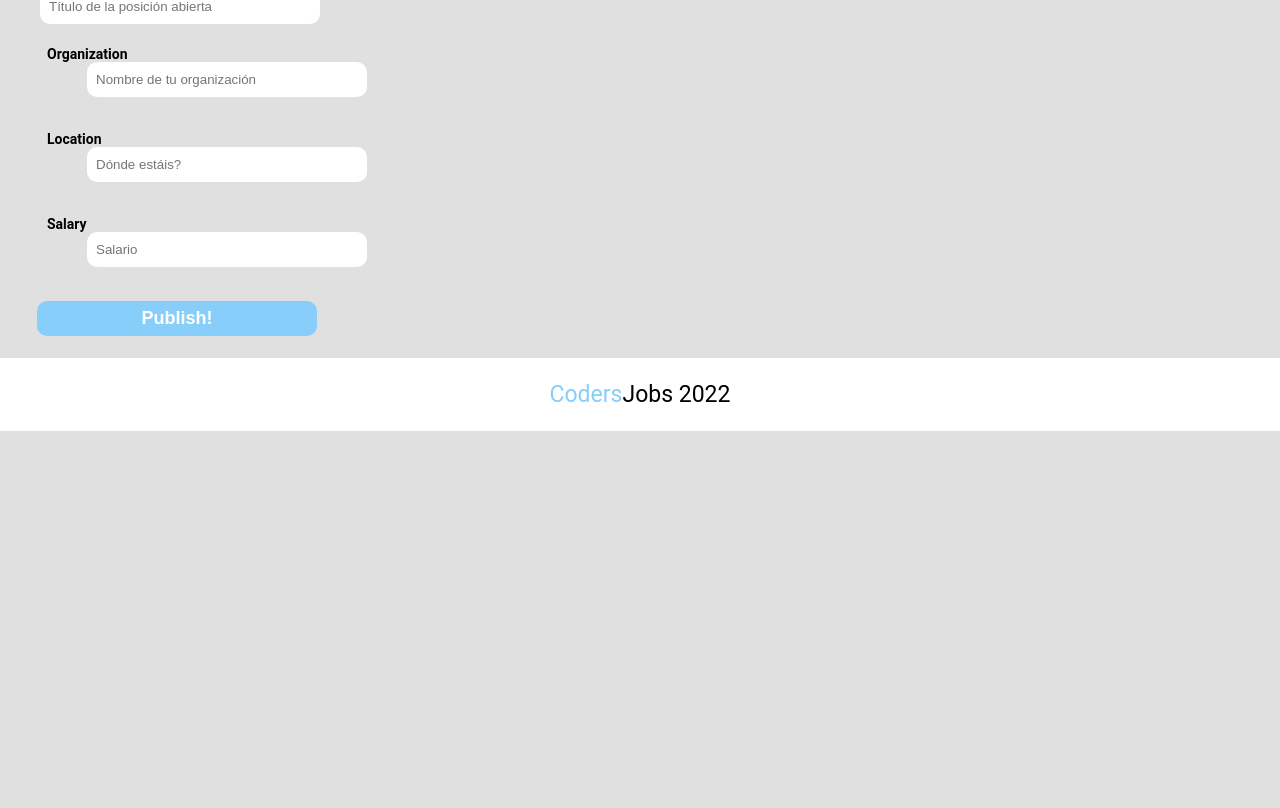
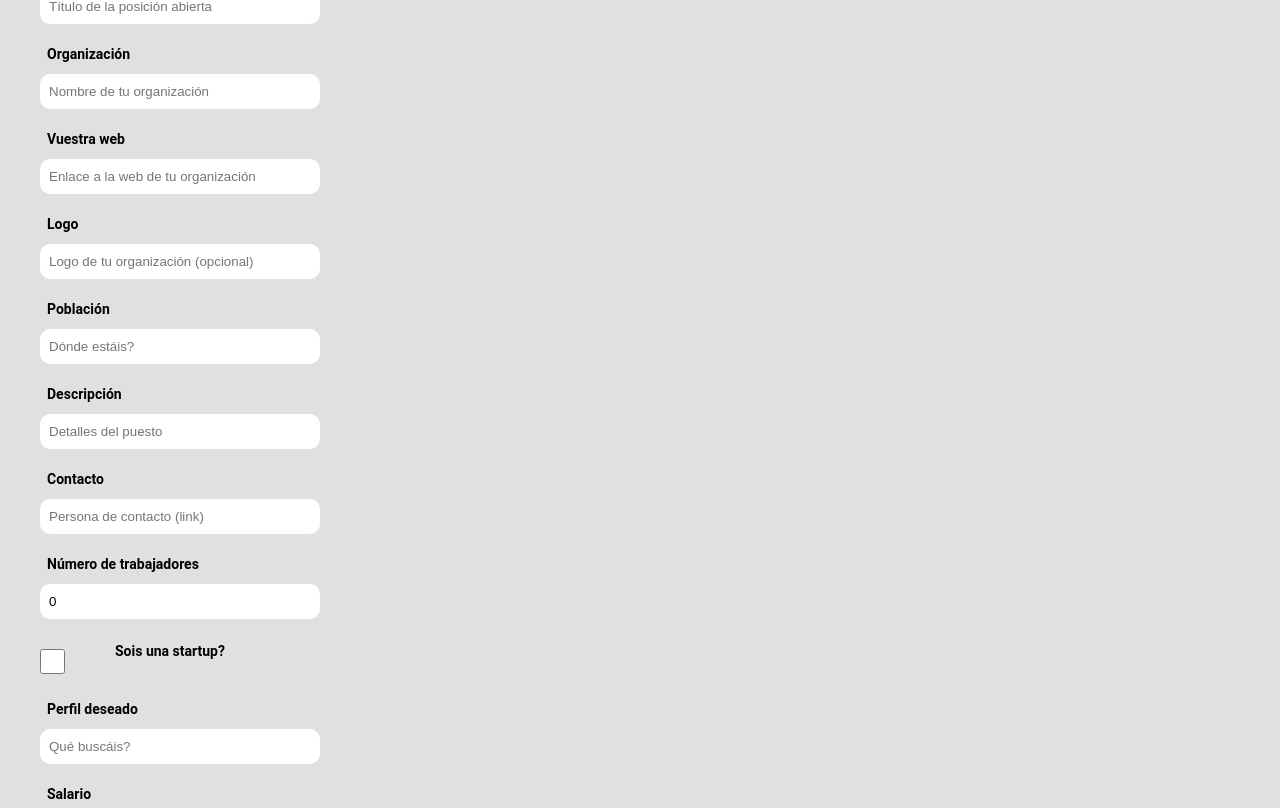
Before and after one commit to DavidLlobet/CodersJobs-FrontEnd, a React (Create React App) app: page /login in a window 1280 px wide. Shown: the part 472-1280 px from the top of the page. Before the commit the page ends 903 px from the top, so only its background shows below. Built offline with nearby package versions, Linux system fonts and the light colour scheme.

Commit message:
Added all fields according to global interface

```diff
--- a/src/components/JobForm/JobForm.scss
+++ b/src/components/JobForm/JobForm.scss
@@ -15,6 +15,12 @@
     margin-left: 47px;
     margin-bottom: 12px;
   }
+  &__label2 {
+    font-size: 14px;
+    font-weight: 700;
+    margin-left: 47px;
+    margin-bottom: 12px;
+  }
 
   &__input {
     display: block;
@@ -25,6 +31,20 @@
     margin-left: 40px;
     width: 280px;
     padding: 9px;
+  }
+
+  &__input2 {
+    display: block;
+    border: none;
+    border-radius: 10px;
+    height: 35px;
+    margin-bottom: 22px;
+    margin-left: 40px;
+    width: 25px;
+  }
+
+  &__checkbox {
+    float: inline-start;
   }
 
   &__button {
--- a/src/components/JobForm/JobForm.tsx
+++ b/src/components/JobForm/JobForm.tsx
@@ -1,18 +1,22 @@
 import { useState, FormEvent, ChangeEvent } from "react";
 import "./JobForm.scss";
+import { IJob } from "../../interfaces/interfaces";
 
 const JobForm = (): JSX.Element => {
-  interface Job {
-    title: string;
-    company: string;
-    location: string;
-    salary: number | string;
-  }
-  const initialJobDataForm: Job = {
+  const initialJobDataForm: IJob = {
     title: "",
     company: "",
+    companyAnchor: "",
+    jobAnchor: "",
+    description: "",
+    contactPerson: "",
+    salary: 0,
+    numberOfWorkers: 0,
+    startup: false,
     location: "",
-    salary: "",
+    desiredProfile: "",
+    image: "",
+    releaseDate: new Date(Date.now()),
   };
 
   const [jobData, SetJobData] = useState(initialJobDataForm);
@@ -23,8 +27,17 @@ const JobForm = (): JSX.Element => {
     const actualJobData = {
       title: jobData.title,
       company: jobData.company,
+      companyAnchor: jobData.companyAnchor,
+      jobAnchor: jobData.jobAnchor,
+      description: jobData.description,
+      contactPerson: jobData.contactPerson,
+      salary: jobData.salary,
+      numberOfWorkers: jobData.numberOfWorkers,
+      startup: jobData.startup,
       location: jobData.location,
-      salary: jobData.salary,
+      desiredProfile: jobData.desiredProfile,
+      image: jobData.image,
+      releaseDate: new Date(Date.now()),
     };
 
     SetJobData(actualJobData);
@@ -39,7 +52,7 @@ const JobForm = (): JSX.Element => {
       <form className="job-form" onSubmit={onSubmitData}>
         <div className="job-form__field">
           <label htmlFor="title" className="job-form__label">
-            Title
+            Título oferta
           </label>
           <input
             type="text"
@@ -48,11 +61,12 @@ const JobForm = (): JSX.Element => {
             placeholder="Título de la posición abierta"
             id="title"
             onChange={onChangeJobData}
-            required
           />
         </div>
+        <div className="job-form__field">
           <label htmlFor="company" className="job-form__label">
-          Organization
+            Organización
+          </label>
           <input
             type="text"
             className="job-form__input"
@@ -60,11 +74,38 @@ const JobForm = (): JSX.Element => {
             placeholder="Nombre de tu organización"
             id="company"
             onChange={onChangeJobData}
-            required
           />
+        </div>
+        <div className="job-form__field">
+          <label htmlFor="company-anchor" className="job-form__label">
+            Vuestra web
           </label>
+          <input
+            type="text"
+            className="job-form__input"
+            value={jobData.companyAnchor}
+            placeholder="Enlace a la web de tu organización"
+            id="company-anchor"
+            onChange={onChangeJobData}
+          />
+        </div>
+        <div className="job-form__field">
+          <label htmlFor="image" className="job-form__label">
+            Logo
+          </label>
+          <input
+            type="text"
+            className="job-form__input"
+            value={jobData.image}
+            placeholder="Logo de tu organización (opcional)"
+            id="image"
+            onChange={onChangeJobData}
+          />
+        </div>
+        <div className="job-form__field">
           <label htmlFor="location" className="job-form__label">
-          Location
+            Población
+          </label>
           <input
             type="text"
             className="job-form__input"
@@ -72,11 +113,79 @@ const JobForm = (): JSX.Element => {
             placeholder="Dónde estáis?"
             id="location"
             onChange={onChangeJobData}
-            required
           />
+        </div>
+        <div className="job-form__field">
+          <label htmlFor="description" className="job-form__label">
+            Descripción
           </label>
+          <input
+            type="text"
+            className="job-form__input"
+            value={jobData.description}
+            placeholder="Detalles del puesto"
+            id="description"
+            onChange={onChangeJobData}
+          />
+        </div>
+
+        <div className="job-form__field">
+          <label htmlFor="contact" className="job-form__label">
+            Contacto
+          </label>
+          <input
+            type="text"
+            className="job-form__input"
+            value={jobData.contactPerson}
+            placeholder="Persona de contacto (link)"
+            id="contact"
+            onChange={onChangeJobData}
+          />
+        </div>
+
+        <div className="job-form__field">
+          <label htmlFor="workers" className="job-form__label">
+            Número de trabajadores
+          </label>
+          <input
+            type="text"
+            className="job-form__input"
+            value={jobData.numberOfWorkers}
+            placeholder="Plantilla (opcional)"
+            id="workers"
+            onChange={onChangeJobData}
+          />
+        </div>
+        <div className="job-form__field">
+          <input
+            type="checkbox"
+            className="job-form__input2 job-form__checkbox"
+            // value={jobData.startup}
+            id="startup"
+            onChange={onChangeJobData}
+          />
+          <label htmlFor="startup" className="job-form__label2">
+            Sois una startup?
+          </label>
+        </div>
+
+        <div className="job-form__field">
+          <label htmlFor="desired-profile" className="job-form__label">
+            Perfil deseado
+          </label>
+          <input
+            type="text"
+            className="job-form__input"
+            value={jobData.desiredProfile}
+            placeholder="Qué buscáis?"
+            id="desired-profile"
+            onChange={onChangeJobData}
+          />
+        </div>
+        <div className="job-form__field">
           <label htmlFor="salary" className="job-form__label">
-          Salary
+            Salario
+          </label>
           <input
             type="text"
             className="job-form__input"
@@ -84,10 +193,22 @@ const JobForm = (): JSX.Element => {
             placeholder="Salario"
             id="salary"
             onChange={onChangeJobData}
-            required
           />
+        </div>
+        <div className="job-form__field">
+          <label htmlFor="job-anchor" className="job-form__label">
+            Enlace
           </label>
-        <input className="job-form__button" type="submit" value="Publish!" />
+          <input
+            type="text"
+            className="job-form__input"
+            value={jobData.jobAnchor}
+            placeholder="Link a vuestra oferta"
+            id="job-anchor"
+            onChange={onChangeJobData}
+          />
+        </div>
+        <input className="job-form__button" type="submit" value="Publicar!" />
       </form>
     </div>
   );
```
Lines whose indentation alone changed are shown as unchanged.
